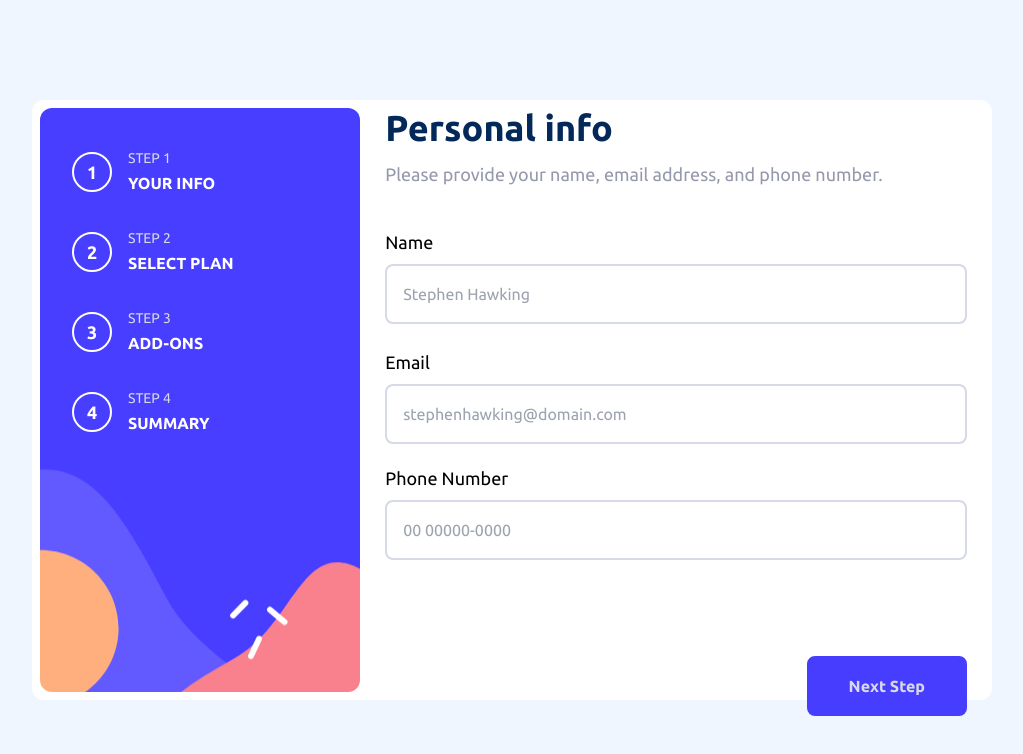
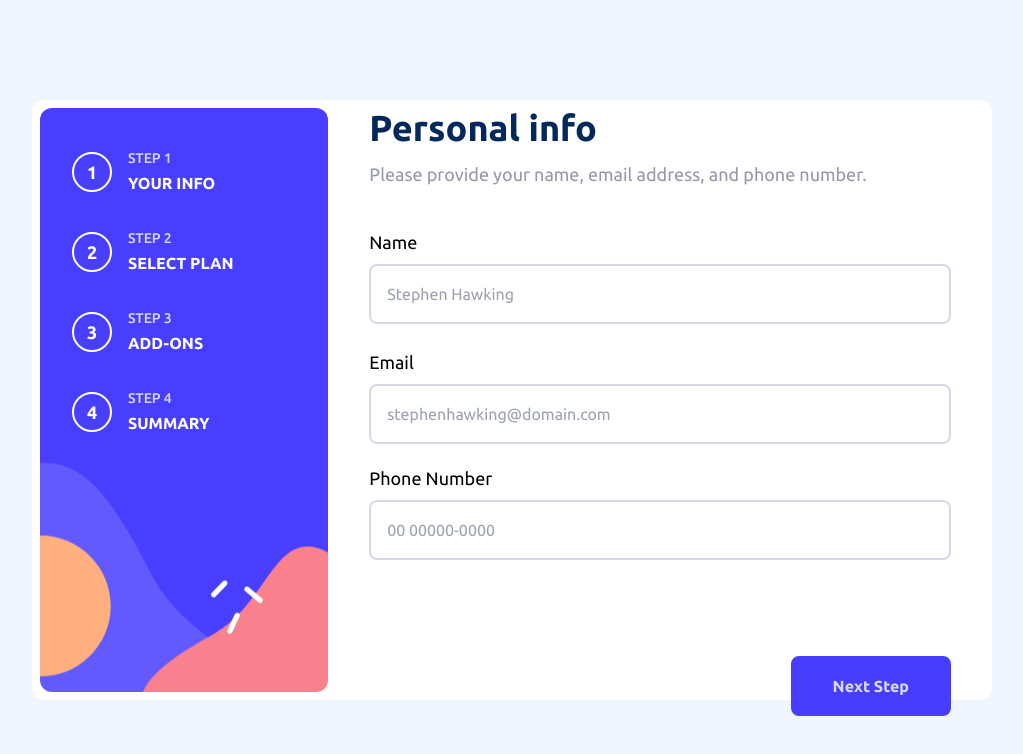
Before and after one commit to KarineBrandelli/multi-step-form, a React (Vite) app: page / in a window 1280 px wide. Shown: the top 754 px of the page, without its empty margins (128-1151 px from the left). Built offline with nearby package versions, Linux system fonts and the light colour scheme.

Commit message:
buid: add Navigation component to Sidebar and add routes

```diff
--- a/src/components/Sidebar/Sidebar.jsx
+++ b/src/components/Sidebar/Sidebar.jsx
@@ -1,27 +1,30 @@
+import { useState } from "react";
+import { Navigation } from "./Navigation";
+import { useResolvedPath } from "react-router-dom";
 import { sidebar } from "../Steps/helpers/sidebar";
 
 export const Sidebar = () => {
+  const { pathname } = useResolvedPath();
+  const [active, setActive] = useState([false, false, false, false]);
+
   return (
-    <div className="hidden lg:block h-full w-80 mr-2">
-      <div className="bg-[url('../../src/assets/bg-sidebar-desktop.svg')] bg-center h-full bg-no-repeat bg-cover rounded-xl">
-        <ul className="pt-10 pl-8 pr-2 text-white text-lg">
-          {sidebar.map((item, index) => (
-            <li key={index} className="mb-8">
-              <div className="flex items-center">
-                <div className="w-10 h-10 rounded-[50%] border-2 mr-4 font-bold flex items-center justify-center">
-                  {item.stepCounter}
-                </div>
-                <div>
-                  <span className="block text-sm text-gray-light">
-                    STEP {item.stepCounter}
-                  </span>
-                  <span className="text-base font-bold">{item.stepTitle}</span>
-                </div>
-              </div>
-            </li>
-          ))}
+    <>
+      <div className="w-full flex justify-center -mt-24 mb-7 lg:mt-0 lg:h-full lg:w-72 lg:mr-2 lg:block lg:p-0 lg:rounded-xl lg:bg-[url('../../src/assets/bg-sidebar-desktop.svg')] bg-center bg-no-repeat bg-cover">
+        <ul className="flex gap-5 font-medium text-white lg:pt-10 lg:pl-8 lg:pr-2 lg:text-lg lg:block">
+          {sidebar.map((item, index) => {
+            return (
+              <Navigation
+                key={`route-${index}`}
+                route={item.route}
+                isActive={active[index]}
+                onClick={() => handleClick(index)}
+                stepCounter={item.stepCounter}
+                stepTitle={item.stepTitle}
+              />
+            );
+          })}
         </ul>
       </div>
-    </div>
+    </>
   );
 };
```
